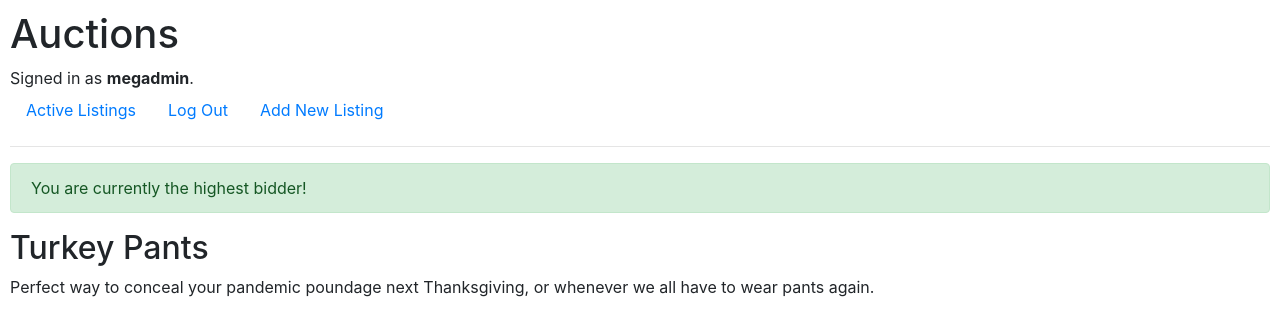
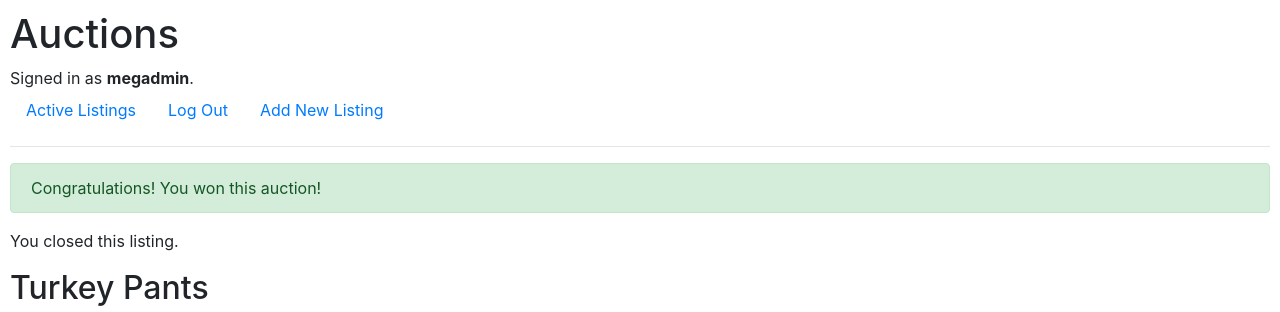
Before and after one commit to zanyfunster/commerce, a Django app: page /1/listing in a window 1280 px wide. Shown: the top 312 px of the page. Run offline with Django 3.2, Linux system fonts and the light colour scheme; a user stored in the database is signed in; data comes from the database, SQL or seed files in the repository; both versions use the stored data as it was after the commit; some libraries are stand-ins or nearby versions.

Commit message:
add auction close button and processing winner view

```diff
--- a/auctions/forms.py
+++ b/auctions/forms.py
@@ -95,14 +95,20 @@ class AddListingForm(forms.ModelForm):
                 else:
                     return True
 
-        # get image URL
-        try:
-            url = self.cleaned_data['imageURL']
-            image_found = image_checker(url)
-            if image_found == False:
-                self.add_error('imageURL', 'URL does not link to an image. Try a different link.')
-        except:
-            self.add_error('imageURL', 'Invalid URL. Try a different link.')
+        # if image URL provided, check that it links to an image
+        if self.cleaned_data.get('imageURL') is not None:
 
-        # return error messages or image URL
-        return url
+            try:
+                url = self.cleaned_data['imageURL']
+                image_found = image_checker(url)
+                if image_found == False:
+                    self.add_error('imageURL', 'URL does not link to an image. Try a different link.')
+            except:
+                self.add_error('imageURL', 'Invalid URL. Try a different link.')
+
+            # return error messages or image URL
+            return url
+
+        else:
+            # return imageURL
+            return None
--- a/auctions/templates/auctions/listing.html
+++ b/auctions/templates/auctions/listing.html
@@ -4,31 +4,61 @@
 {% endblock %}
 
 {% block body %}
+
+    {% if owner_status %}
+
+        {% if owner_status == 'Active' %}
+
+            <p>Your listing is currently {{owner_status}} and has {{ bids|length }} bids.</p>
+            <form action="{% url 'close' listing.id %}" method="POST">
+                {% csrf_token %}
+                <input type="submit" value="Close Listing">
+            </form>
+            {% else %}
+            <p>You closed this listing.</p>
+
+        {% endif %}
+
+    {% endif %}
+
     <h2>{{ listing.title }}</h2>
 
     <p>{{ listing.description }}</p>
 
     <img src="{{ listing.imageURL }}">
 
-    <h4>Current High Bid: ${{ price }}</h4>
+    {% if bids|length > 0 %}
+        <h4>Highest Bid: ${{ price }}</h4>
+    {% else %}
+        <h4>Reserve Price: ${{ price }}</h4>
+    {% endif %}
 
-    {% if user.is_authenticated %}
+    {% if user.is_authenticated and bid_form %}
+
         <form action="{% url 'bid' listing.id %}" method="POST">
             {% csrf_token %}
             {{ bid_form.as_p }}
             <input type="submit" value="Place Bid">
         </form>
-    {% else %}
-        <h5>Register or sign in to start bidding!</h5>
+
+    {% elif user.is_authenticated and not bid_form %}
+
+        <p>This auction has ended. Bidding is closed.</p>
+
+    {% elif not user.is_authenticated %}
+
+        <h5><a href="{% url 'register' %}">Register</a> or <a href="{% url 'login' %}">log in</a> to start bidding!</h5>
+
     {% endif %}
 
     <h4>Bid History</h4>
+
     {% for bid in bids %}
         <li>
             {{ bid.bidder }} bid ${{ bid.amount }} on {{ bid.bid_timestamp|date:"n/j/y" }} {{ bid.bid_timestamp|time:"H:i e" }}
         </li>
     {% empty %}
-        <em>No bids yet!</em>
+        <em>No bids!</em>
     {% endfor %}
 
 {% endblock %}
--- a/auctions/urls.py
+++ b/auctions/urls.py
@@ -9,6 +9,7 @@ urlpatterns = [
     path("logout", views.logout_view, name="logout"),
     path("register", views.register, name="register"),
     path("<int:listing_id>/listing", views.listing, name="listing"),
+    path("<int:listing_id>/close", views.close, name="close"),
     path("<int:listing_id>/bid", views.bid, name="bid"),
     path("new", views.new, name="new")
 ]
--- a/auctions/util.py
+++ b/auctions/util.py
@@ -21,8 +21,6 @@ def GetListingBids(listing_id):
 
 def GetHighestBidder(listing_id):
 
-    listing = Listing.objects.get(pk=listing_id)
-
     # gets bids for listing_id and sorts from highest to lowest amount
     bids = Bid.objects.order_by('-amount').filter(item=listing_id)
 
@@ -33,3 +31,13 @@ def GetHighestBidder(listing_id):
         high_bidder = None
 
     return high_bidder
+
+# capitalize words in a title
+def CapitalizeTitle(title):
+
+    words = title.split(" ")
+    capitalized_words = []
+    for word in words:
+        capitalized_words.append(word.capitalize())
+    title = " ".join(capitalized_words)
+    return title
--- a/auctions/views.py
+++ b/auctions/views.py
@@ -4,16 +4,18 @@ from django.db import IntegrityError
 from django.http import HttpResponse, HttpResponseRedirect
 from django.shortcuts import render
 from django.urls import reverse
-from django import forms
 from django.contrib import messages
+from django.forms import HiddenInput
 
 from .models import User, Listing, Bid, Comment
 from .forms import BidForm, AddListingForm
-from .util import GetListingBids, GetHighestBidder
+from .util import GetListingBids, GetHighestBidder, CapitalizeTitle
+
 
 def index(request):
     return render(request, "auctions/index.html", {
-        "listings": Listing.objects.filter(status='Active')
+        "listings": Listing.objects.filter(status='Active'),
+        "ended": Listing.objects.filter(status='Closed')
     })
 
 
@@ -76,25 +78,41 @@ def listing(request, listing_id):
     listing = listing_bid[0]
     price = listing_bid[1]
     bids = listing_bid[2]
-
-    # display message if bidder is already highest bidder
-    high_bidder = GetHighestBidder(listing_id)
     user = request.user
 
-    if user == high_bidder:
-        new_message = f"You are currently the highest bidder!"
-        messages.add_message(request, messages.SUCCESS, new_message)
+    # check if user is listing creator so listing status and close button are displayed if active
+    if user == listing.creator:
+        owner_listing_status = listing.status
+    else:
+        owner_listing_status = None
 
-    # populate bid form with initial values based on above and current user's id
-    # item and bidder are hidden fields but must be initialized or will trigger validation errors
-    bid_form = BidForm(initial={'item': listing_id, 'amount': price, 'bidder': request.user.id})
+    # check if user is higher bidder
+    high_bidder = GetHighestBidder(listing_id)
+
+    if listing.status == 'Active':
+        # if user is highest bidder on active listing, show message
+        if user == high_bidder:
+            winning_message = f"You are currently the highest bidder!"
+            messages.add_message(request, messages.SUCCESS, winning_message)
+        # populate bid form with initial values based on above and current user's id
+        # item and bidder are hidden fields but must be initialized or will trigger validation errors
+        bid_form = BidForm(initial={'item': listing_id, 'amount': price, 'bidder': request.user.id})
+    else:
+        # if user is highest bidder and auction has ended, notify winner
+        if user == high_bidder:
+            won_message = f"Congratulations! You won this auction!"
+            messages.add_message(request, messages.SUCCESS, won_message)
+        # set bid form to none so it won't display
+        bid_form = None
 
     return render(request, "auctions/listing.html", {
+        "owner_status": owner_listing_status,
         "listing": listing,
         "bids": bids,
         "price": price,
         "bid_form": bid_form
     })
+
 
 @login_required()
 def bid(request, listing_id):
@@ -155,11 +173,12 @@ def new(request):
         # new listing form passes server-side form validation
         if listing_form.is_valid():
 
-            listing = listing_form.save()
+            listing = listing_form.save(commit=False)
+            listing.title = CapitalizeTitle(listing.title)
+            listing.save()
             listing_id = listing.id
-            title = listing.title
 
-            new_message = f"Your listing for {title} is now active!"
+            new_message = f"Your listing for {listing.title} is now active!"
             messages.add_message(request, messages.SUCCESS, new_message)
 
             return HttpResponseRedirect(reverse("listing", kwargs={'listing_id': listing_id}))
@@ -180,3 +199,32 @@ def new(request):
         return render(request, "auctions/new.html", {
             "new_listing_form": new_listing_form
         })
+
+# close a listing route and set winner
+@login_required()
+def close(request, listing_id):
+
+    # if close button submitted from listing page by creator (button will only display for creator)
+    if request.method == "POST":
+
+        listing = Listing.objects.get(pk=listing_id)
+        listing.status = 'Closed'
+        listing.save()
+
+        high_bidder = GetHighestBidder(listing_id)
+
+        if high_bidder is not None:
+            winner = f"The winner is {high_bidder}!"
+        else:
+            winner = "No one bid on this auction, so there is no winner!"
+
+        ended_message = f"You ended this auction. {winner}"
+        messages.add_message(request, messages.WARNING, ended_message)
+
+        return HttpResponseRedirect(reverse("listing", kwargs={'listing_id': listing_id}))
+
+    # if reached by GET show error message on listing page
+    else:
+        error_message = f"You can't end an auction that you didn't create!"
+        messages.add_message(request, messages.WARNING, error_message)
+        return HttpResponseRedirect(reverse("listing", kwargs={'listing_id': listing_id}))
```
Also changed, not shown: auctions/templates/auctions/bids.html (deleted, +0 -16 lines), auctions/templates/auctions/index.html (+12 -0 lines), db.sqlite3.
